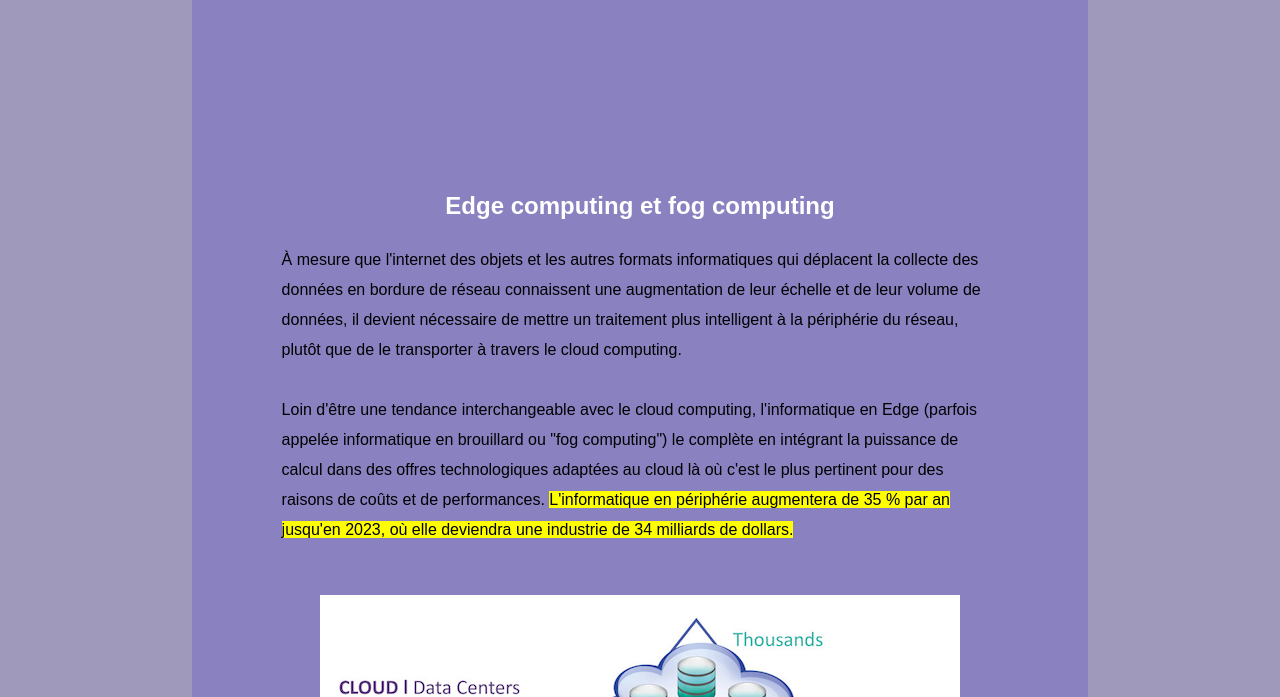
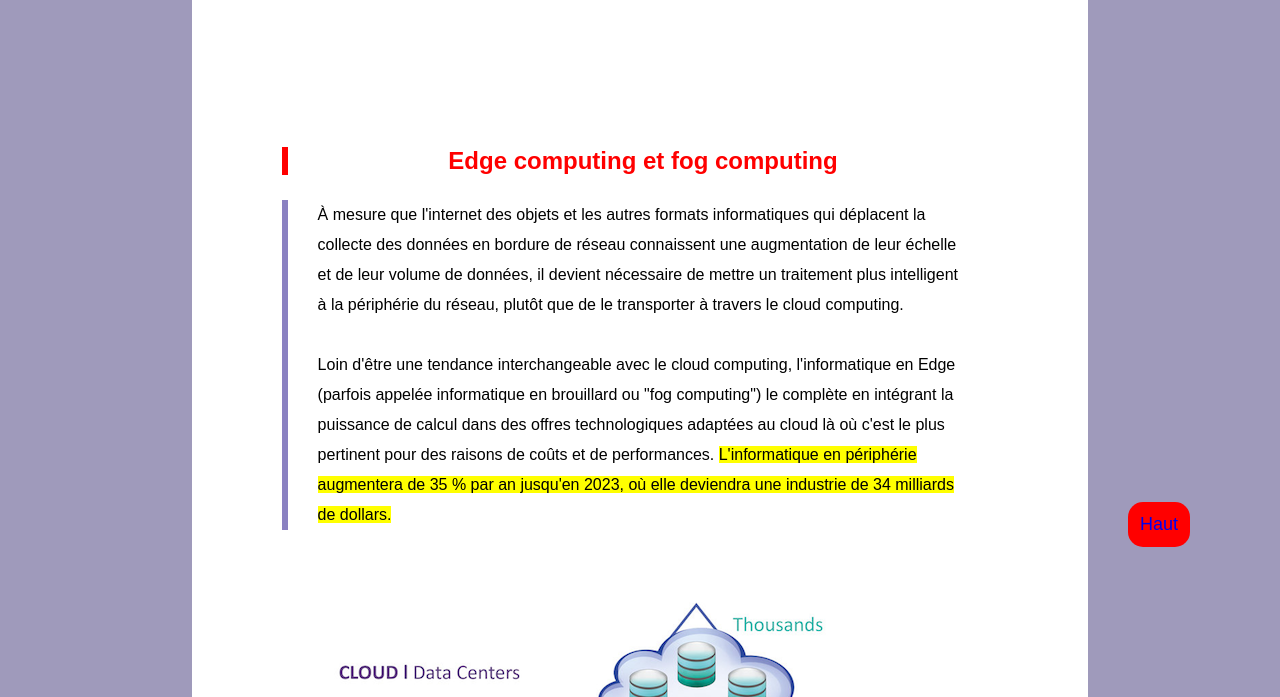
Before and after one commit to Innocentkonan93/techonologie.github.io, a plain HTML site: page index.html in a window 1280 px wide. Shown: the part 103-800 px from the top of the page. Drawn offline with Linux system fonts and the light colour scheme.

Commit message:
Update style.css

```diff
--- a/style.css
+++ b/style.css
@@ -30,7 +30,11 @@ header h2{
 	text-transform: uppercase;
 }
 
-
+.background-container{
+	z-index: -1000;
+	position: absolute;
+	right: 50%;
+}
 /*---------------naviagation--------------*/
 
 nav ul{
@@ -65,7 +69,7 @@ nav ul li a{
 	margin-left: 15%;
 	margin-right: 15%;
 	height: 100%;
-	background-color: #8A81C1;
+	background-color: white;
 	padding-top: 250px;
 }
 
@@ -97,15 +101,15 @@ figure, video{
 }
 
 i{
-	color: #FFF4CB;
+	color: coral;
 	font-size: 10px;
 }
 
-h2{
-	padding-top: 45px;
+hr{
+	margin-bottom: 50px;
 }
 footer{
-		height: 100px;
+		height: 150px;
 	background: #FFE069;
 }
 footer p {
@@ -114,3 +118,36 @@ footer p {
     color: #888;
     padding-top: 40px;
 }
+
+
+
+
+section > div{
+
+	color: black;
+	padding: 0px 30px;
+	border-left: 6px solid #8A81C1;
+
+}
+
+#titre{
+	color: red;
+	border-left: 6px solid red;
+}
+
+#monbouton{
+	position: fixed;
+	bottom: 150px;
+	right: 90px;
+	z-index: 99;
+	border: none;
+	outline: none;
+	background-color: red;
+	color: white;
+	cursor: pointer;
+	padding: 12px;
+	font-size: 18px;
+	border-radius: 15px;
+	transition: 2s;
+
+}
```
